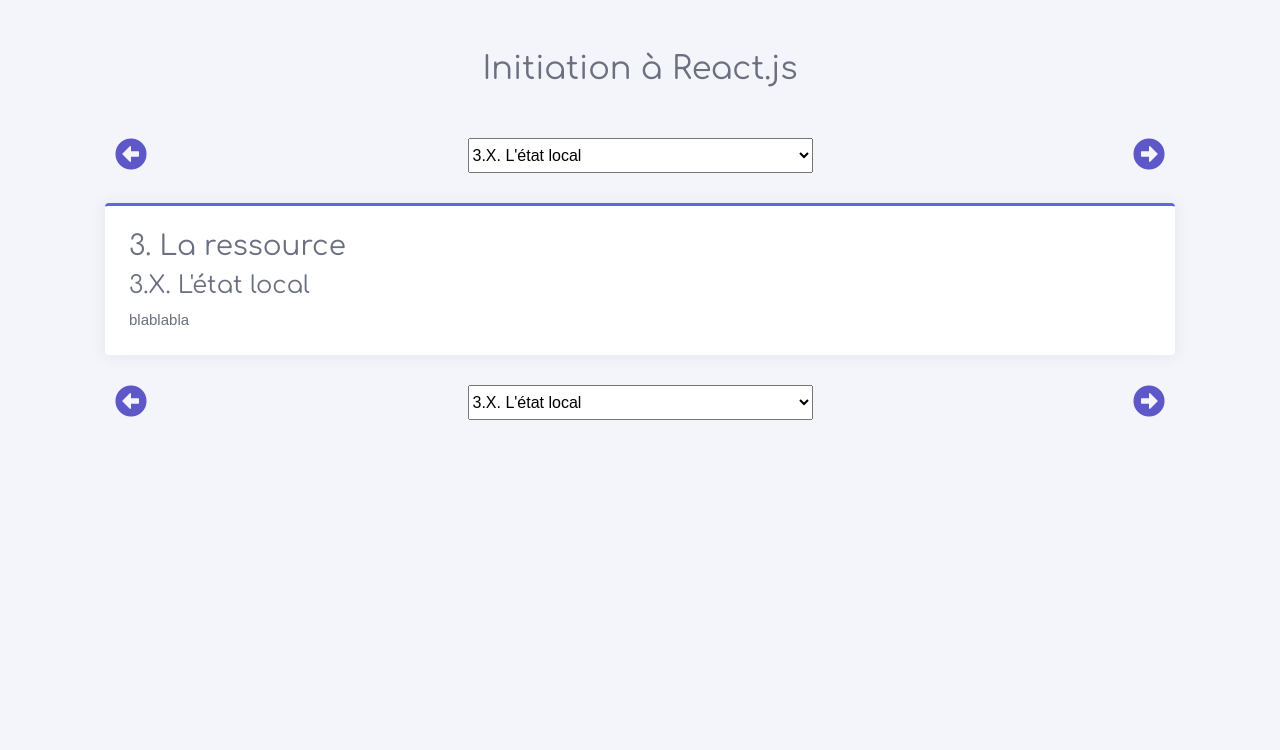
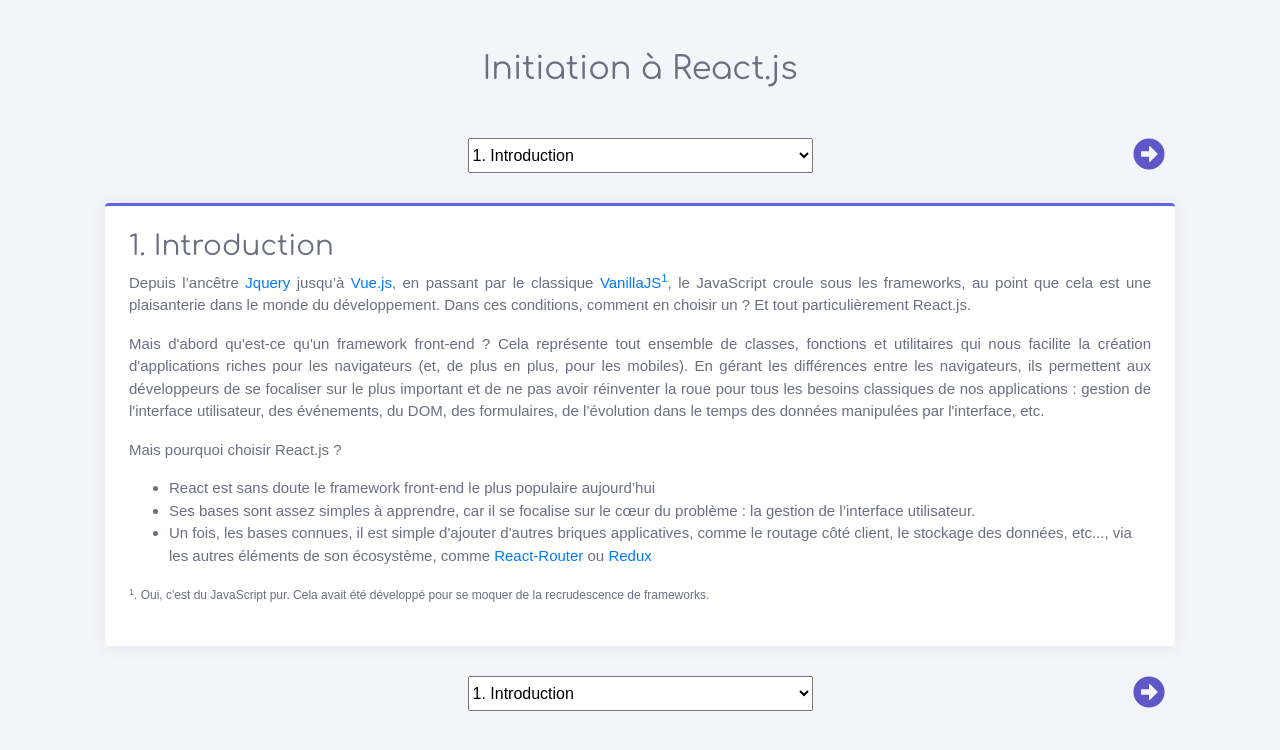
Before and after one commit to SedTheCursed/react-tuto-thp, a React (Create React App) app: page / in a window 1280 px wide. Shown: the top 750 px of the page. Built offline with nearby package versions, Linux system fonts and the light colour scheme; a web font is replaced by a local one.

Commit message:
section 5 done

```diff
--- a/src/App.js
+++ b/src/App.js
@@ -7,7 +7,7 @@
 export default class App extends c {
   constructor(props) {
     super(props)
-    this.state = {article: 16}
+    this.state = {article: 0}
   }
 
   previousArticle = () => { this.changeArticle(-1) }
--- a/src/course.json
+++ b/src/course.json
@@ -31,9 +31,4 @@
             "titles" : ["4. Points importants à retenir"],
             "content" : "La partie précédente explique de manière exhaustive la ressource. Cette partie est le \"récapitulatif à emporter avec soi\". Quels sont les points importants à retenir ? Quel est le strict minimum de la ressource à garder pour la faire marcher ? C'est ici que cela se passe."
         },
-        {
-            "titles" : ["5. Pour aller plus loin"],
-            "content" : "Dans cette partie, nous mettons les liens qui nous semblent intéressants pour approfondir la ressource. Pour chaque lien, il faudra mentionner la partie qui nous intéresse, ainsi la raison pourquoi on met le lien.<p><a href=\"books/reactjs.pdf\" target=\"_blank\"/>Learning React</a> de Alex Banks & Eve Porcello<br/><p><a href=\"books/reactnative.pdf\" target=\"_blank\"/>Learning React Native</a> de Bonnie Eisenman</p>"
-        }
-    ]
-}
+        {"titles" : ["5. Pour aller plus loin"],"content" : "<p>Voici quelques liens pour aller plus loin dans le monde de React&nbsp;:</p><ul><li><a href=\"https://openclassrooms.com/fr/courses/4664381-realisez-une-application-web-avec-react-js\">Le cours</a> de Christophe PORTENEUVE, aborde certains concepts plus avancés, comme le cycle de vie d'un composant, la gestion des formulaires et les tests automatisés, qui profitent d'une partie complète.</li><li>Deux articles de <a href=\"https://learnetto.com/blog/3-ways-to-use-react-with-ruby-on-rails-5\" target=\"_blank\">Hrishi MITTAL</a> et de <a href=\"https://www.zaratan.fr/posts/migrate_from_erb_to_react/\" target=\"_blank\">Zaratan</a> expliquent comment combiner <strong>React</strong> et <strong>Ruby on Rails</strong>.</li><li><a href=\"books/reactjs.pdf\" target=\"_blank\"/>Learning React</a> de Alex BANKS & Eve PORCELLO, certes un peu daté, traite dans son dernier tiers de l'externalisation de l'état local, grâce à la bibliothèque <strong>Redux</strong>.</li><li><a href=\"books/reactnative.pdf\" target=\"_blank\"/>Learning React Native</a> de Bonnie EISENMAN, permet d'apprendre à faire des applications iOS et Android natives en utilisant React.</li></ul>"}]}
```
